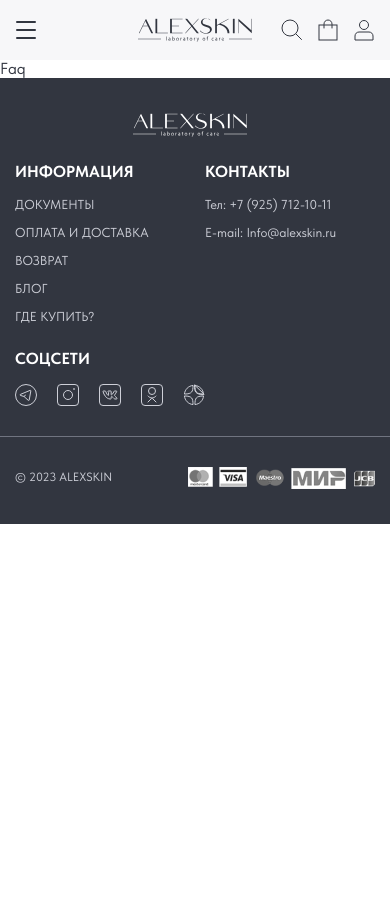
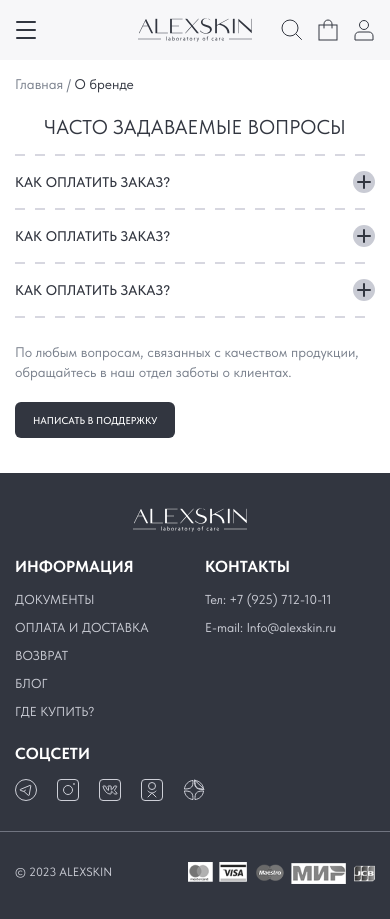
Before and after one commit to sm1ke-dev/alexskin, a React (Create React App) app: page /faq in a window 390 px wide. Before the commit the page ends 844 px from the top, so only its background shows below. Built offline with nearby package versions, Linux system fonts and the light colour scheme.

Commit message:
feat: создать страницу Faq

```diff
--- /dev/null
+++ b/src/components/Faq/Faq.css
@@ -0,0 +1,103 @@
+.faq {
+  margin-top: 15px;
+}
+
+.faq__title {
+  margin-top: 20px;
+  text-align: center;
+  font-size: 50px;
+  font-weight: 400;
+  line-height: normal;
+  text-transform: uppercase;
+}
+
+.faq__list {
+  max-width: 1170px;
+  margin: 40px auto 0;
+  padding: 0 50px;
+  list-style: none;
+}
+
+.faq__line {
+  height: 2px;
+  background-image: linear-gradient(
+    90deg,
+    #d7d7e0,
+    #d7d7e0 50%,
+    transparent 50%,
+    transparent 100%
+  );
+  background-size: 20px 1px;
+  border: none;
+}
+
+.faq__support {
+  max-width: 1170px;
+  margin: 40px auto 80px;
+  padding: 0 50px;
+}
+
+.faq__support-text {
+  max-width: 450px;
+  color: #787f8b;
+  font-size: 16px;
+  font-weight: 400;
+  line-height: 140%;
+}
+
+.faq__button {
+  margin-top: 20px;
+  display: block;
+  width: fit-content;
+  padding: 12px 18px;
+  background-color: #323640;
+  border-radius: 6px;
+  border: none;
+  color: #fff;
+  text-align: center;
+  font-size: 10px;
+  font-weight: 500;
+  line-height: normal;
+  text-transform: uppercase;
+}
+
+@media screen and (max-width: 1000px) {
+  .faq__title {
+    font-size: 5.13vw;
+  }
+
+  .faq__list {
+    margin-top: 4vw;
+    padding: 0 30px;
+  }
+
+  .faq__support {
+    padding: 0 30px;
+    margin-bottom: 8vw;
+  }
+}
+
+@media screen and (max-width: 768px) {
+  .faq__list {
+    padding: 0 40px;
+  }
+
+  .faq__support {
+    padding: 0 40px;
+  }
+}
+
+@media screen and (max-width: 480px) {
+  .faq__list {
+    padding: 0 15px;
+  }
+
+  .faq__support {
+    margin: 25px 0 35px;
+    padding: 0 15px;
+  }
+
+  .faq__support-text {
+    font-size: 14px;
+  }
+}
--- a/src/components/Faq/Faq.tsx
+++ b/src/components/Faq/Faq.tsx
@@ -1,7 +1,28 @@
 import React from "react";
+import "./Faq.css";
+import Breadcrumbs from "../Breadcrumbs/Breadcrumbs";
+import FaqQuestion from "../FaqQuestion/FaqQuestion";
 
 const Faq = () => {
-  return <div>Faq</div>;
+  return (
+    <main className="faq">
+      <Breadcrumbs />
+      <h2 className="faq__title">Часто задаваемые вопросы</h2>
+      <ul className="faq__list">
+        <hr className="faq__line" />
+        <FaqQuestion />
+        <FaqQuestion />
+        <FaqQuestion />
+      </ul>
+      <div className="faq__support">
+        <p className="faq__support-text">
+          По любым вопросам, связанных с качеством продукции, обращайтесь в наш
+          отдел заботы о клиентах.
+        </p>
+        <button className="faq__button">Написать в поддержку</button>
+      </div>
+    </main>
+  );
 };
 
 export default Faq;
--- /dev/null
+++ b/src/components/FaqQuestion/FaqQuestion.css
@@ -0,0 +1,94 @@
+.faq-question {
+  padding: 15px 0;
+}
+
+.faq-question__wrapper {
+  align-items: center;
+  display: flex;
+  justify-content: space-between;
+}
+
+.faq-question__name {
+  font-size: 20px;
+  font-weight: 500;
+  line-height: normal;
+  text-transform: uppercase;
+}
+
+.faq-question__button {
+  padding: 0;
+  position: relative;
+  flex: 0 0 34px;
+  height: 34px;
+  background-color: #c9cbd4;
+  border: none;
+  border-radius: 50%;
+  display: flex;
+  justify-content: center;
+  align-items: center;
+  transition: rotate 0.2s;
+}
+
+.line1,
+.line2 {
+  background-color: #323640;
+  border-radius: 1px;
+}
+
+.line1 {
+  width: 20px;
+  height: 2px;
+}
+
+.line2 {
+  position: absolute;
+  width: 2px;
+  height: 20px;
+}
+
+.faq-question__button_clicked {
+  rotate: 45deg;
+}
+
+.faq-question__answer-wrapper {
+  max-height: 0;
+  visibility: hidden;
+  padding-right: 34px;
+  transition: max-height 0.2s ease-out;
+}
+
+.faq-question__answer-wrapper_opened {
+  margin-top: 6px;
+  visibility: visible;
+  max-height: 100px;
+}
+
+.faq-question__answer {
+  color: #787f8b;
+  font-size: 16px;
+  font-weight: 400;
+  line-height: 140%;
+}
+
+@media screen and (max-width: 480px) {
+  .faq-question__name {
+    font-size: 14px;
+  }
+
+  .faq-question__button {
+    flex: 0 0 22px;
+    height: 22px;
+  }
+
+  .line1 {
+    width: 14px;
+  }
+
+  .line2 {
+    height: 14px;
+  }
+
+  .faq-question__answer {
+    font-size: 13px;
+  }
+}
--- /dev/null
+++ b/src/components/FaqQuestion/FaqQuestion.tsx
@@ -0,0 +1,39 @@
+import React from "react";
+import "./FaqQuestion.css";
+
+const FaqQuestion = () => {
+  const [isClicked, setIsClicked] = React.useState(false);
+
+  return (
+    <>
+      <li className="faq-question">
+        <div className="faq-question__wrapper">
+          <h3 className="faq-question__name">Как оплатить заказ?</h3>
+          <button
+            className={`faq-question__button ${
+              isClicked && "faq-question__button_clicked"
+            }`}
+            onClick={() => setIsClicked(!isClicked)}
+          >
+            <span className="line1"></span>
+            <span className="line2"></span>
+          </button>
+        </div>
+        <div
+          className={`faq-question__answer-wrapper ${
+            isClicked && "faq-question__answer-wrapper_opened"
+          }`}
+        >
+          <p className="faq-question__answer">
+            Оплата заказа производится на сайте с помощью банковской карты (Мир,
+            Visa, MasterCard и др.) Отправка товара осуществляется только по
+            100% предоплате. Чек поступит на вашу электронную почту
+          </p>
+        </div>
+      </li>
+      <hr className="faq__line" />
+    </>
+  );
+};
+
+export default FaqQuestion;
```
